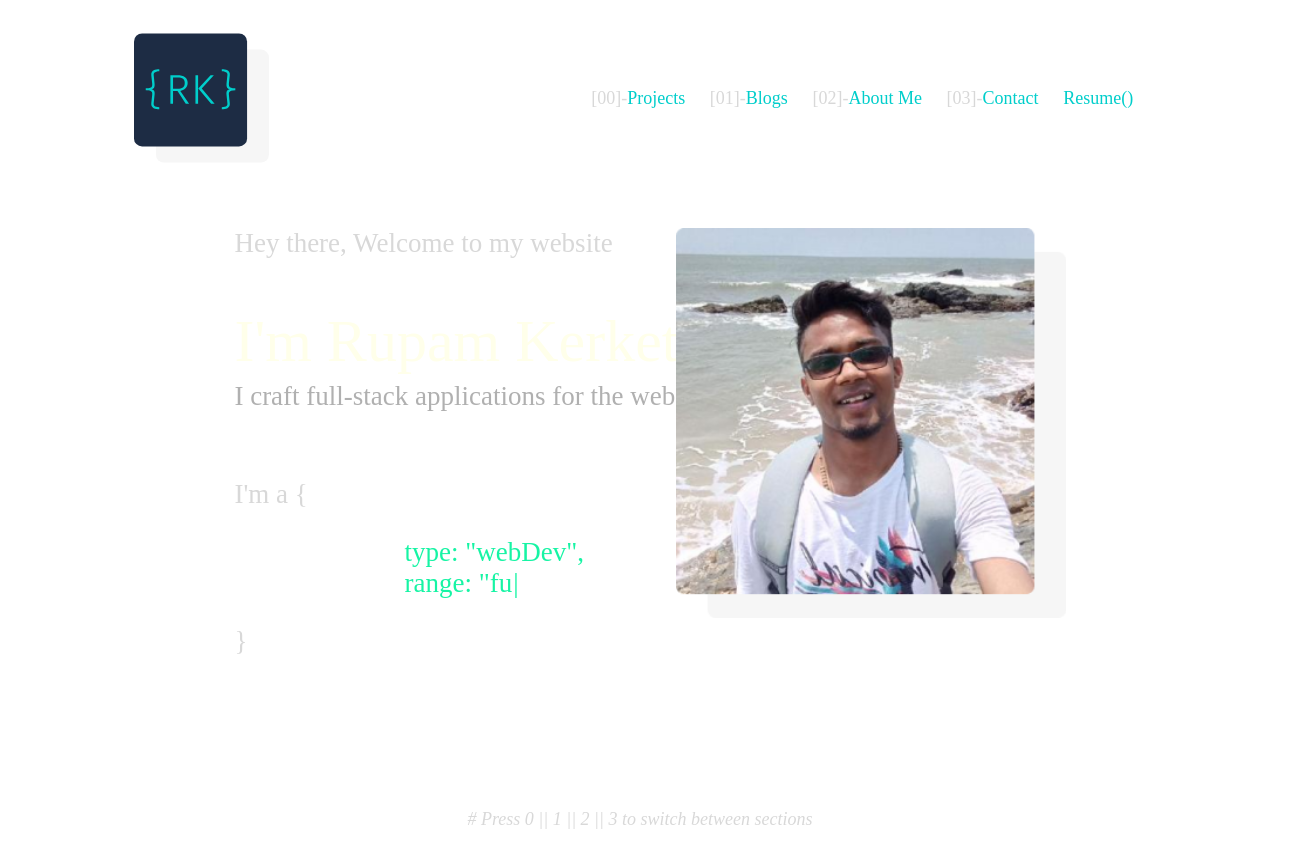
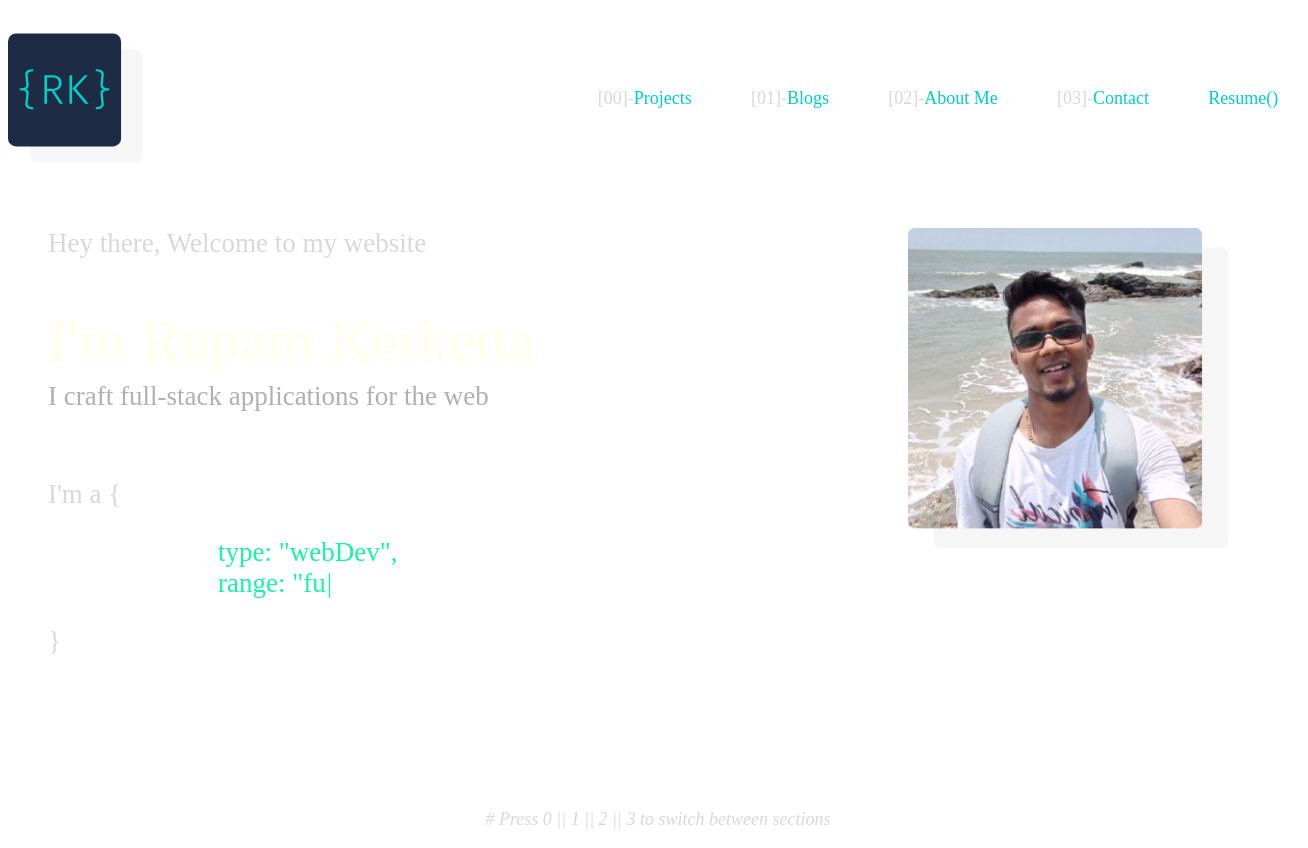
Before and after one commit to rupamkerketta/portfolio-website, a Next.js app: page / in a window 1280 px wide. Shown: the whole page, 1308 px wide, since content can reach past the window. Built offline with nearby package versions, Linux system fonts and the light colour scheme.

Commit message:
fix: width proportions

```diff
--- a/pages/index.js
+++ b/pages/index.js
@@ -86,8 +86,8 @@ function Home() {
 					<div className={styles.my_pic}>
 						<Image
 							src={myPic}
-							width={390}
-							height={390}
+							width={320}
+							height={320}
 							alt='Rupam Kerketta'
 							title='Rupam Kerketta'
 						/>
--- a/styles/home.module.scss
+++ b/styles/home.module.scss
@@ -3,7 +3,7 @@
 
 .home {
 	margin: auto;
-	width: 80%;
+	width: 1300px;
 
 	.navigation {
 		display: flex;
@@ -46,7 +46,7 @@
 		.first_part,
 		.second_part,
 		.third_part {
-			padding-left: 100px;
+			padding-left: 40px;
 		}
 
 		.first_part {
```
